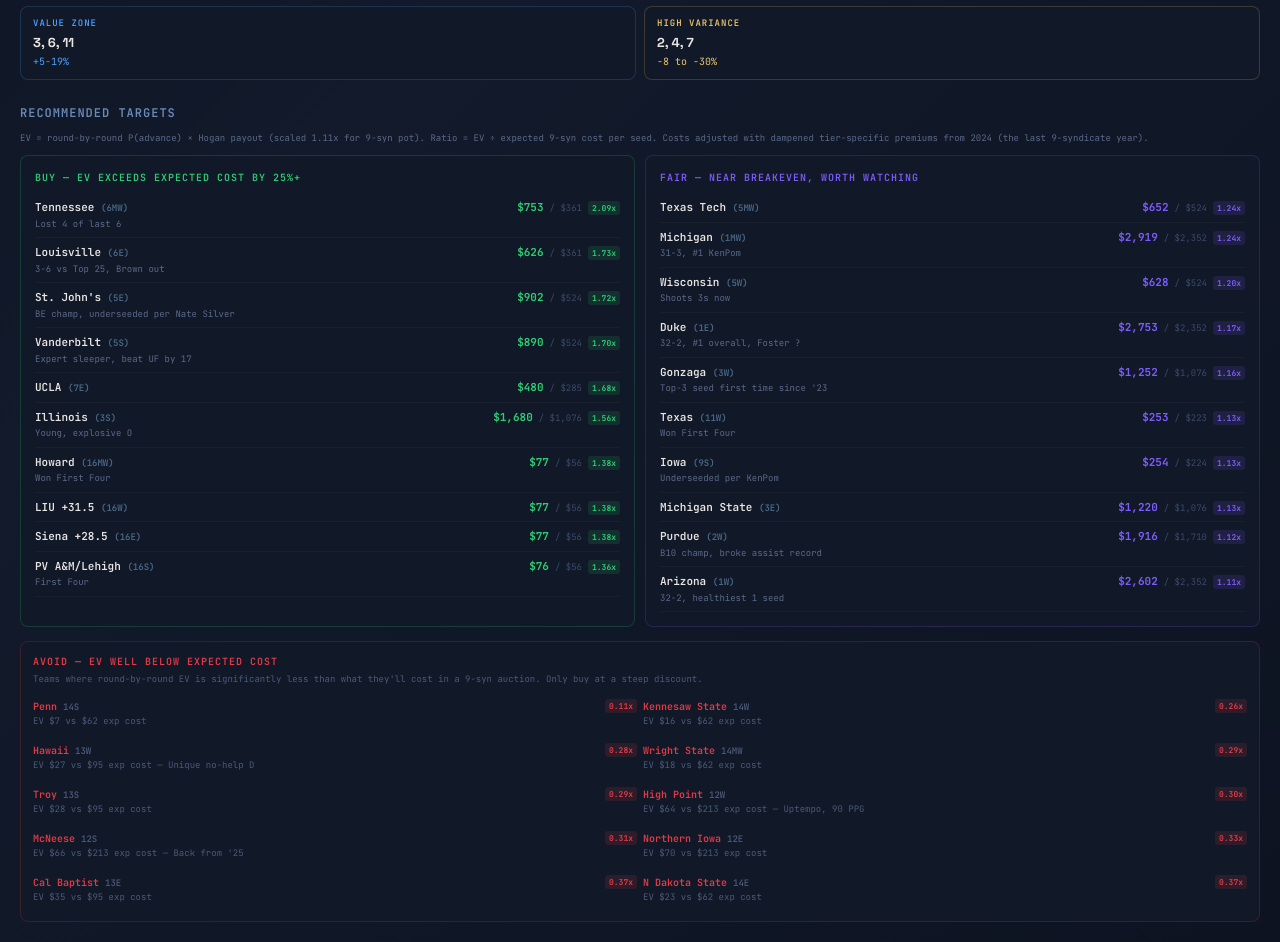
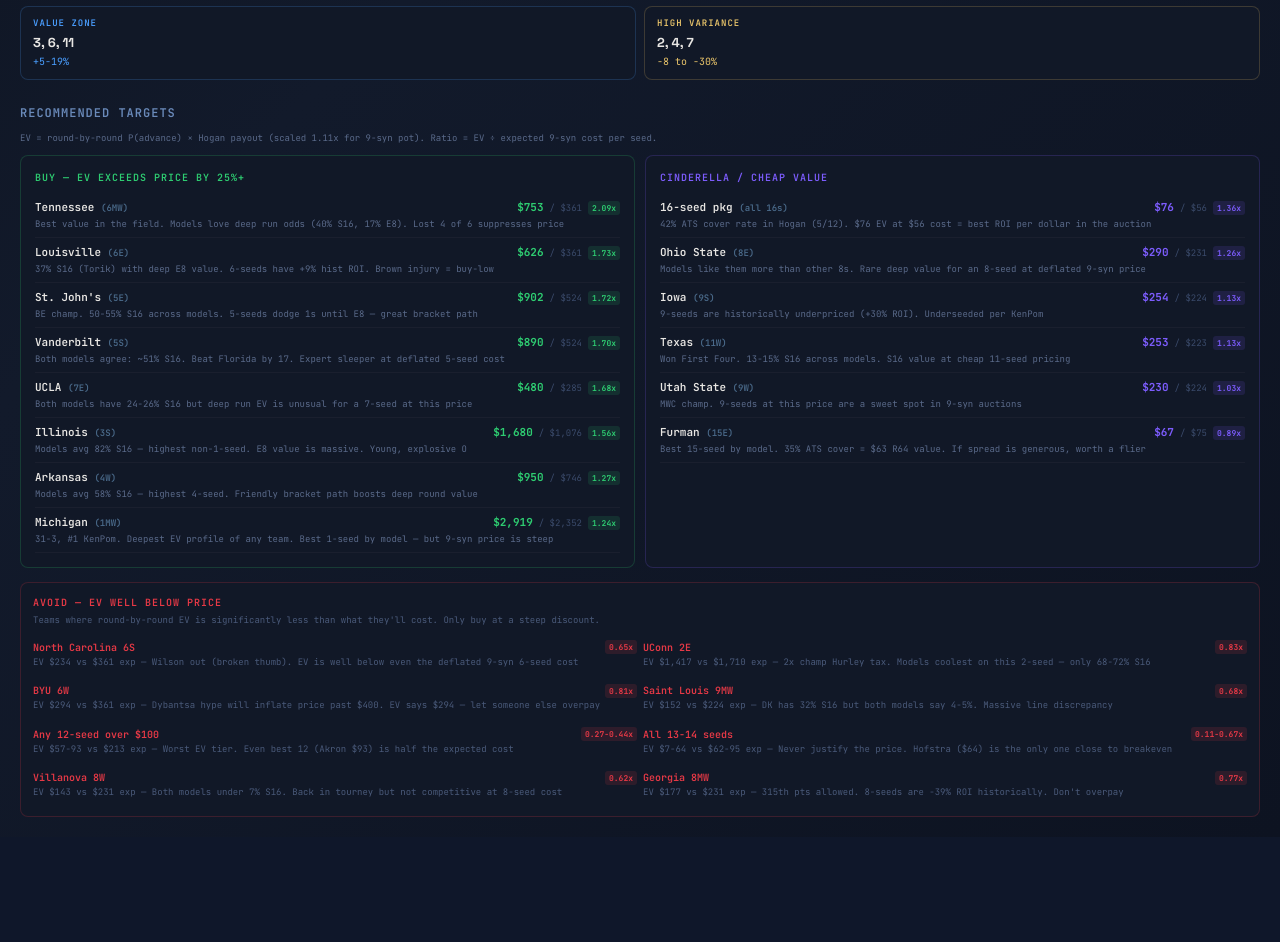
Before and after one commit to bswike/bpl, a React (Vite) app in the folder fpl-dashboard/: page /calcutta in a window 1280 px wide. Shown: the part 1304-2246 px from the top of the page. After the commit the page ends 2141 px from the top, so only its background shows below. Built offline with nearby package versions, Linux system fonts and the light colour scheme.

Commit message:
fixed targets page

```diff
--- a/fpl-dashboard/src/components/Calcutta.jsx
+++ b/fpl-dashboard/src/components/Calcutta.jsx
@@ -2065,71 +2065,91 @@ function AuctionPrep() {
         ))}
       </div>
 
-      {/* Recommended Targets — dynamically computed from round-by-round EV */}
-      {(() => {
-        const scored = BRACKET_2026.map(team => {
-          const val = getTeamValue(team);
-          const ratio = val.fairValue / val.expectedCost;
-          return { ...team, val, ratio };
-        });
-        const buys = scored.filter(t => t.val.label === "BUY").sort((a, b) => b.ratio - a.ratio);
-        const fairs = scored.filter(t => t.val.label === "FAIR").sort((a, b) => b.ratio - a.ratio);
-        const avoids = scored.filter(t => t.val.label === "AVOID" || t.val.label === "MEH").sort((a, b) => a.ratio - b.ratio);
-
-        const PickRow = ({ pick, accentColor }) => (
-          <div style={{ padding: "6px 0", borderBottom: "1px solid #1a1f2e", fontSize: 11 }}>
-            <div style={{ display: "flex", justifyContent: "space-between", alignItems: "center" }}>
-              <span style={{ fontWeight: 600 }}>{pick.t} <span style={{ color: "#4a6a8a", fontSize: 9 }}>({pick.s}{pick.r})</span></span>
-              <div style={{ display: "flex", gap: 6, alignItems: "baseline" }}>
-                <span style={{ color: accentColor, fontWeight: 700, fontSize: 11 }}>{fmtDollar(pick.val.fairValue)}</span>
-                <span style={{ color: "#3a4a6a", fontSize: 9 }}>/ {fmtDollar(pick.val.expectedCost)}</span>
-                <span style={{ fontSize: 8, fontWeight: 700, padding: "1px 4px", borderRadius: 3, background: `${accentColor}22`, color: accentColor }}>{pick.ratio.toFixed(2)}x</span>
-              </div>
-            </div>
-            {pick.note && <div style={{ color: "#5a6a8a", fontSize: 9, marginTop: 2 }}>{pick.note}</div>}
-          </div>
-        );
-
-        return (
-          <>
+      {/* Recommended Targets — driven by round-by-round EV vs 9-syn expected cost */}
       <div style={{ marginTop: 24 }}>
         <SubTitle>Recommended Targets</SubTitle>
         <div style={{ fontSize: 9, color: "#5a6a8a", marginBottom: 10, lineHeight: 1.5 }}>
           EV = round-by-round P(advance) × Hogan payout (scaled 1.11x for 9-syn pot). Ratio = EV ÷ expected 9-syn cost per seed.
-                Costs adjusted with dampened tier-specific premiums from 2024 (the last 9-syndicate year).
         </div>
         <div style={{ display: "grid", gridTemplateColumns: "repeat(auto-fit, minmax(280px, 1fr))", gap: 10 }}>
           <div style={{ background: "#111827", borderRadius: 8, padding: 14, border: "1px solid #2ecc7133" }}>
-                  <div style={{ fontSize: 10, color: "#2ecc71", letterSpacing: 1, textTransform: "uppercase", fontWeight: 600, marginBottom: 8 }}>BUY — EV exceeds expected cost by 25%+</div>
-                  {buys.slice(0, 10).map((pick, i) => <PickRow key={i} pick={pick} accentColor="#2ecc71" />)}
+            <div style={{ fontSize: 10, color: "#2ecc71", letterSpacing: 1, textTransform: "uppercase", fontWeight: 600, marginBottom: 8 }}>BUY — EV exceeds price by 25%+</div>
+            {[
+              { t: "Tennessee", s: "6MW", ev: "$753", cost: "$361", ratio: "2.09x", why: "Best value in the field. Models love deep run odds (40% S16, 17% E8). Lost 4 of 6 suppresses price" },
+              { t: "Louisville", s: "6E", ev: "$626", cost: "$361", ratio: "1.73x", why: "37% S16 (Torik) with deep E8 value. 6-seeds have +9% hist ROI. Brown injury = buy-low" },
+              { t: "St. John's", s: "5E", ev: "$902", cost: "$524", ratio: "1.72x", why: "BE champ. 50-55% S16 across models. 5-seeds dodge 1s until E8 — great bracket path" },
+              { t: "Vanderbilt", s: "5S", ev: "$890", cost: "$524", ratio: "1.70x", why: "Both models agree: ~51% S16. Beat Florida by 17. Expert sleeper at deflated 5-seed cost" },
+              { t: "UCLA", s: "7E", ev: "$480", cost: "$285", ratio: "1.68x", why: "Both models have 24-26% S16 but deep run EV is unusual for a 7-seed at this price" },
+              { t: "Illinois", s: "3S", ev: "$1,680", cost: "$1,076", ratio: "1.56x", why: "Models avg 82% S16 — highest non-1-seed. E8 value is massive. Young, explosive O" },
+              { t: "Arkansas", s: "4W", ev: "$950", cost: "$746", ratio: "1.27x", why: "Models avg 58% S16 — highest 4-seed. Friendly bracket path boosts deep round value" },
+              { t: "Michigan", s: "1MW", ev: "$2,919", cost: "$2,352", ratio: "1.24x", why: "31-3, #1 KenPom. Deepest EV profile of any team. Best 1-seed by model — but 9-syn price is steep" },
+            ].map((pick, i) => (
+              <div key={i} style={{ padding: "6px 0", borderBottom: "1px solid #1a1f2e", fontSize: 11 }}>
+                <div style={{ display: "flex", justifyContent: "space-between", alignItems: "center" }}>
+                  <span style={{ fontWeight: 600 }}>{pick.t} <span style={{ color: "#4a6a8a", fontSize: 9 }}>({pick.s})</span></span>
+                  <div style={{ display: "flex", gap: 6, alignItems: "baseline" }}>
+                    <span style={{ color: "#2ecc71", fontWeight: 700, fontSize: 11 }}>{pick.ev}</span>
+                    <span style={{ color: "#3a4a6a", fontSize: 9 }}>/ {pick.cost}</span>
+                    <span style={{ fontSize: 8, fontWeight: 700, padding: "1px 4px", borderRadius: 3, background: "#2ecc7122", color: "#2ecc71" }}>{pick.ratio}</span>
+                  </div>
+                </div>
+                <div style={{ color: "#5a6a8a", fontSize: 9, marginTop: 2 }}>{pick.why}</div>
+              </div>
+            ))}
           </div>
           <div style={{ background: "#111827", borderRadius: 8, padding: 14, border: "1px solid #7c5cfc33" }}>
-                  <div style={{ fontSize: 10, color: "#7c5cfc", letterSpacing: 1, textTransform: "uppercase", fontWeight: 600, marginBottom: 8 }}>FAIR — near breakeven, worth watching</div>
-                  {fairs.slice(0, 10).map((pick, i) => <PickRow key={i} pick={pick} accentColor="#7c5cfc" />)}
-                </div>
-              </div>
-            </div>
-
+            <div style={{ fontSize: 10, color: "#7c5cfc", letterSpacing: 1, textTransform: "uppercase", fontWeight: 600, marginBottom: 8 }}>Cinderella / Cheap Value</div>
+            {[
+              { t: "16-seed pkg", s: "all 16s", ev: "$76", cost: "$56", ratio: "1.36x", why: "42% ATS cover rate in Hogan (5/12). $76 EV at $56 cost = best ROI per dollar in the auction" },
+              { t: "Ohio State", s: "8E", ev: "$290", cost: "$231", ratio: "1.26x", why: "Models like them more than other 8s. Rare deep value for an 8-seed at deflated 9-syn price" },
+              { t: "Iowa", s: "9S", ev: "$254", cost: "$224", ratio: "1.13x", why: "9-seeds are historically underpriced (+30% ROI). Underseeded per KenPom" },
+              { t: "Texas", s: "11W", ev: "$253", cost: "$223", ratio: "1.13x", why: "Won First Four. 13-15% S16 across models. S16 value at cheap 11-seed pricing" },
+              { t: "Utah State", s: "9W", ev: "$230", cost: "$224", ratio: "1.03x", why: "MWC champ. 9-seeds at this price are a sweet spot in 9-syn auctions" },
+              { t: "Furman", s: "15E", ev: "$67", cost: "$75", ratio: "0.89x", why: "Best 15-seed by model. 35% ATS cover = $63 R64 value. If spread is generous, worth a flier" },
+            ].map((pick, i) => (
+              <div key={i} style={{ padding: "6px 0", borderBottom: "1px solid #1a1f2e", fontSize: 11 }}>
+                <div style={{ display: "flex", justifyContent: "space-between", alignItems: "center" }}>
+                  <span style={{ fontWeight: 600 }}>{pick.t} <span style={{ color: "#4a6a8a", fontSize: 9 }}>({pick.s})</span></span>
+                  <div style={{ display: "flex", gap: 6, alignItems: "baseline" }}>
+                    <span style={{ color: "#7c5cfc", fontWeight: 700, fontSize: 11 }}>{pick.ev}</span>
+                    <span style={{ color: "#3a4a6a", fontSize: 9 }}>/ {pick.cost}</span>
+                    <span style={{ fontSize: 8, fontWeight: 700, padding: "1px 4px", borderRadius: 3, background: "#7c5cfc22", color: "#7c5cfc" }}>{pick.ratio}</span>
+                  </div>
+                </div>
+                <div style={{ color: "#5a6a8a", fontSize: 9, marginTop: 2 }}>{pick.why}</div>
+              </div>
+            ))}
+          </div>
+        </div>
+      </div>
+
+      {/* Avoid list — EV well below expected cost */}
       <div style={{ marginTop: 14, background: "#111827", borderRadius: 8, padding: 12, border: "1px solid #e6394633" }}>
         <div style={{ fontSize: 10, color: "#e63946", letterSpacing: 1, textTransform: "uppercase", fontWeight: 600, marginBottom: 4 }}>
-                AVOID — EV well below expected cost
-              </div>
-              <div style={{ fontSize: 9, color: "#4a5a7a", marginBottom: 8 }}>Teams where round-by-round EV is significantly less than what they'll cost in a 9-syn auction. Only buy at a steep discount.</div>
+          AVOID — EV well below price
+        </div>
+        <div style={{ fontSize: 9, color: "#4a5a7a", marginBottom: 8 }}>Teams where round-by-round EV is significantly less than what they'll cost. Only buy at a steep discount.</div>
         <div style={{ display: "grid", gridTemplateColumns: "1fr 1fr", gap: 6 }}>
-                {avoids.slice(0, 10).map((fade, i) => (
+          {[
+            { t: "North Carolina 6S", ev: "$234", cost: "$361", ratio: "0.65x", why: "Wilson out (broken thumb). EV is well below even the deflated 9-syn 6-seed cost" },
+            { t: "UConn 2E", ev: "$1,417", cost: "$1,710", ratio: "0.83x", why: "2x champ Hurley tax. Models coolest on this 2-seed — only 68-72% S16" },
+            { t: "BYU 6W", ev: "$294", cost: "$361", ratio: "0.81x", why: "Dybantsa hype will inflate price past $400. EV says $294 — let someone else overpay" },
+            { t: "Saint Louis 9MW", ev: "$152", cost: "$224", ratio: "0.68x", why: "DK has 32% S16 but both models say 4-5%. Massive line discrepancy" },
+            { t: "Any 12-seed over $100", ev: "$57-93", cost: "$213", ratio: "0.27-0.44x", why: "Worst EV tier. Even best 12 (Akron $93) is half the expected cost" },
+            { t: "All 13-14 seeds", ev: "$7-64", cost: "$62-95", ratio: "0.11-0.67x", why: "Never justify the price. Hofstra ($64) is the only one close to breakeven" },
+            { t: "Villanova 8W", ev: "$143", cost: "$231", ratio: "0.62x", why: "Both models under 7% S16. Back in tourney but not competitive at 8-seed cost" },
+            { t: "Georgia 8MW", ev: "$177", cost: "$231", ratio: "0.77x", why: "315th pts allowed. 8-seeds are -39% ROI historically. Don't overpay" },
+          ].map((fade, i) => (
             <div key={i} style={{ fontSize: 10, padding: "4px 0" }}>
               <div style={{ display: "flex", justifyContent: "space-between", alignItems: "center" }}>
-                      <span style={{ color: "#e63946", fontWeight: 600 }}>{fade.t} <span style={{ color: "#4a5a7a", fontSize: 9 }}>{fade.s}{fade.r}</span></span>
-                      <span style={{ fontSize: 8, fontWeight: 700, padding: "1px 4px", borderRadius: 3, background: "#e6394622", color: "#e63946" }}>{fade.ratio.toFixed(2)}x</span>
-                    </div>
-                    <div style={{ color: "#4a5a7a", fontSize: 9, marginTop: 1 }}>EV {fmtDollar(fade.val.fairValue)} vs {fmtDollar(fade.val.expectedCost)} exp cost{fade.note ? ` — ${fade.note}` : ""}</div>
-                  </div>
-                ))}
-              </div>
-            </div>
-          </>
-        );
-      })()}
+                <span style={{ color: "#e63946", fontWeight: 600 }}>{fade.t}</span>
+                <span style={{ fontSize: 8, fontWeight: 700, padding: "1px 4px", borderRadius: 3, background: "#e6394622", color: "#e63946" }}>{fade.ratio}</span>
+              </div>
+              <div style={{ color: "#4a5a7a", fontSize: 9, marginTop: 1 }}>EV {fade.ev} vs {fade.cost} exp — {fade.why}</div>
+            </div>
+          ))}
+        </div>
+      </div>
     </div>
   );
 }
```
Lines whose indentation alone changed are shown as unchanged.
